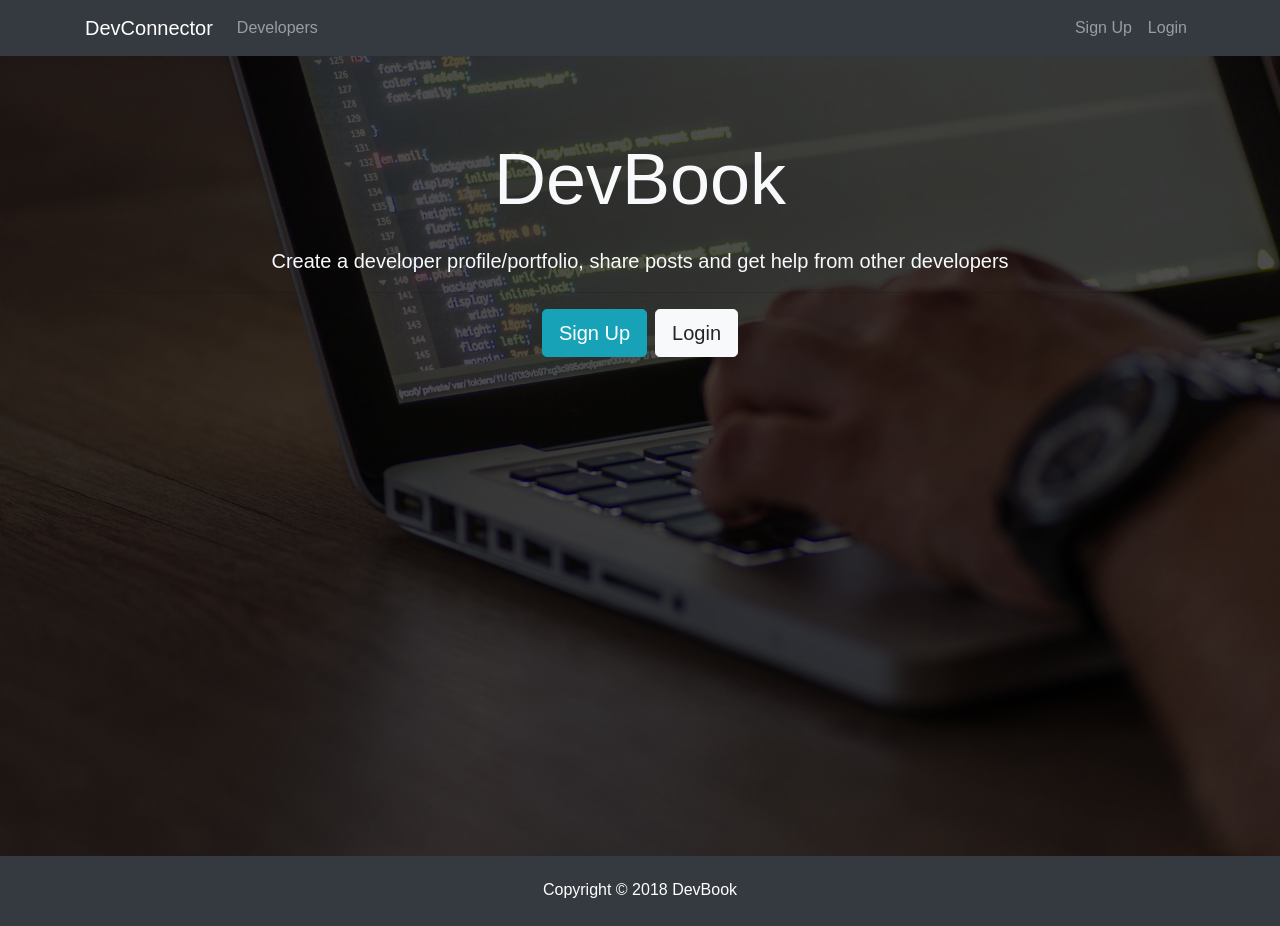
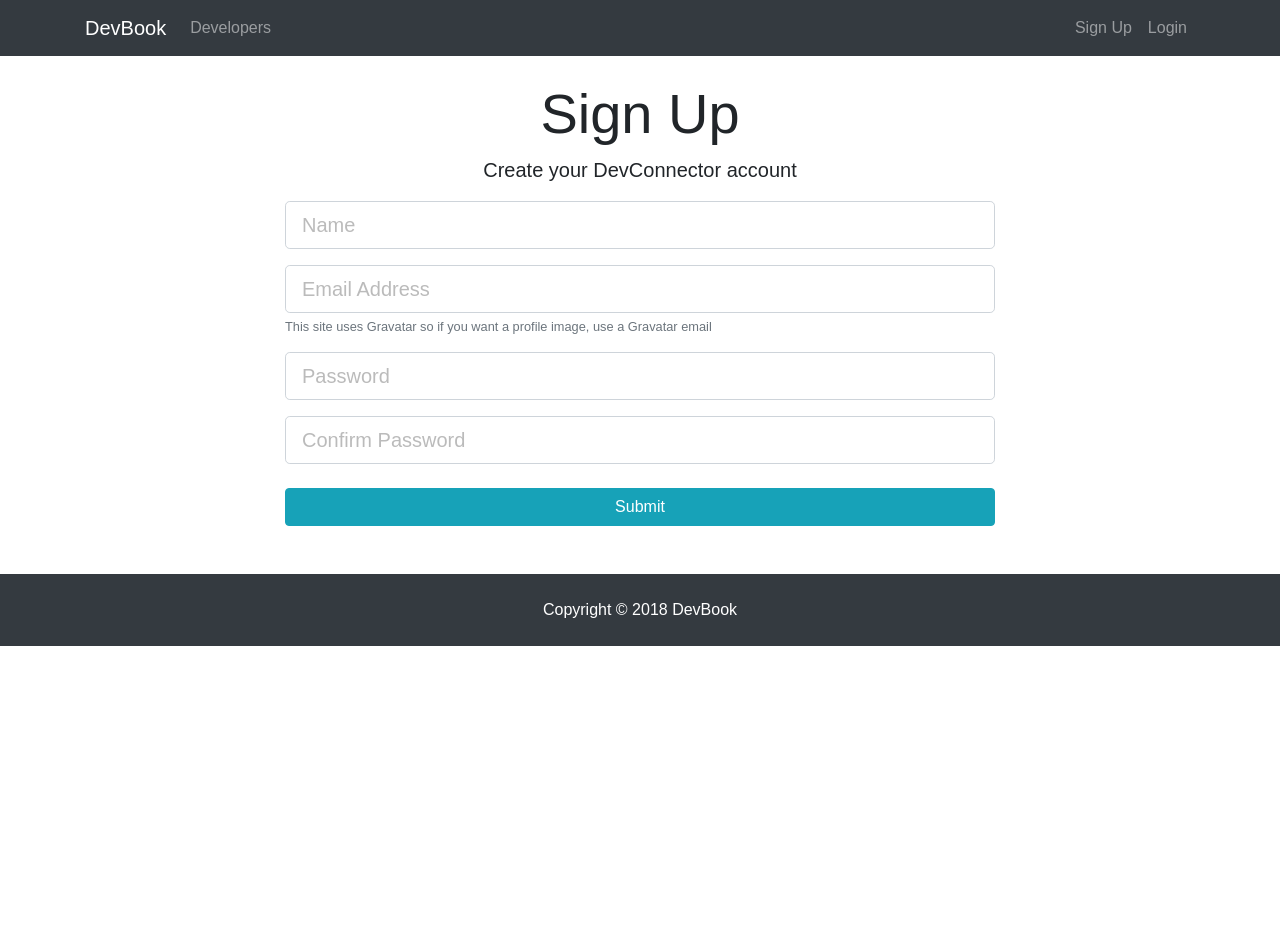
Before and after one commit to Dmitry-White/DevBook, a React (Create React App) app in the folder client/: page /register in a window 1280 px wide. After the commit the page ends 800 px from the top, so only its background shows below. Built offline with nearby package versions, Linux system fonts and the light colour scheme.

Commit message:
Add basic login and register components

```diff
--- a/client/package.json
+++ b/client/package.json
@@ -5,6 +5,7 @@
   "dependencies": {
     "react": "^16.4.2",
     "react-dom": "^16.4.2",
+    "react-router-dom": "^4.3.1",
     "react-scripts": "1.1.4"
   },
   "scripts": {
--- a/client/src/App.js
+++ b/client/src/App.js
@@ -1,17 +1,26 @@
 import React, { Component } from 'react';
+import { BrowserRouter as Router, Route } from 'react-router-dom';
 import './App.css';
 import Navbar from './components/layout/Navbar';
 import Landing from './components/layout/Landing';
 import Footer from './components/layout/Footer';
+import Register from './components/auth/Register';
+import Login from './components/auth/Login';
 
 class App extends Component {
   render() {
     return (
-      <div className="App">
-        <Navbar />
-        <Landing />
-        <Footer />
-      </div>
+      <Router>
+        <div className="App">
+          <Navbar />
+          <Route path='/' exact component={Landing} />
+          <div className='container'>
+            <Route path='/register' exact component={Register} />
+            <Route path='/login' exact component={Login} />
+          </div>
+          <Footer />
+        </div>
+      </Router>
     );
   }
 }
--- /dev/null
+++ b/client/src/components/auth/Login.js
@@ -0,0 +1,29 @@
+import React, { Component } from 'react'
+
+class Login extends Component {
+    render() {
+        return (
+            <div className="login">
+                <div className="container">
+                    <div className="row">
+                        <div className="col-md-8 m-auto">
+                            <h1 className="display-4 text-center">Log In</h1>
+                            <p className="lead text-center">Sign in to your DevConnector account</p>
+                            <form action="dashboard.html">
+                                <div className="form-group">
+                                    <input type="email" className="form-control form-control-lg" placeholder="Email Address" name="email" />
+                                </div>
+                                <div className="form-group">
+                                    <input type="password" className="form-control form-control-lg" placeholder="Password" name="password" />
+                                </div>
+                                <input type="submit" className="btn btn-info btn-block mt-4" />
+                            </form>
+                        </div>
+                    </div>
+                </div>
+            </div>
+        )
+    };
+};
+
+export default Login;
--- /dev/null
+++ b/client/src/components/auth/Register.js
@@ -0,0 +1,36 @@
+import React, { Component } from 'react'
+
+class Register extends Component {
+    render() {
+        return (
+            <div className="register">
+                <div className="container">
+                    <div className="row">
+                        <div className="col-md-8 m-auto">
+                            <h1 className="display-4 text-center">Sign Up</h1>
+                            <p className="lead text-center">Create your DevConnector account</p>
+                            <form action="create-profile.html">
+                                <div className="form-group">
+                                    <input type="text" className="form-control form-control-lg" placeholder="Name" name="name" required />
+                                </div>
+                                <div className="form-group">
+                                    <input type="email" className="form-control form-control-lg" placeholder="Email Address" name="email" />
+                                    <small className="form-text text-muted">This site uses Gravatar so if you want a profile image, use a Gravatar email</small>
+                                </div>
+                                <div className="form-group">
+                                    <input type="password" className="form-control form-control-lg" placeholder="Password" name="password" />
+                                </div>
+                                <div className="form-group">
+                                    <input type="password" className="form-control form-control-lg" placeholder="Confirm Password" name="password2" />
+                                </div>
+                                <input type="submit" className="btn btn-info btn-block mt-4" />
+                            </form>
+                        </div>
+                    </div>
+                </div>
+            </div>
+        )
+    };
+};
+
+export default Register;
--- a/client/src/components/layout/Landing.js
+++ b/client/src/components/layout/Landing.js
@@ -1,4 +1,5 @@
-import React, { Component } from 'react'
+import React, { Component } from 'react';
+import { Link } from 'react-router-dom';
 
 class Landing extends Component {
     render() {
@@ -11,8 +12,8 @@
                                 <h1 className="display-3 mb-4">DevBook</h1>
                                 <p className="lead"> Create a developer profile/portfolio, share posts and get help from other developers</p>
                                 <hr />
-                                <a href="register.html" className="btn btn-lg btn-info mr-2">Sign Up</a>
-                                <a href="login.html" className="btn btn-lg btn-light">Login</a>
+                                <Link to='/register' className="btn btn-lg btn-info mr-2">Sign Up</Link>
+                                <Link to='/login' className="btn btn-lg btn-light">Login</Link>
                             </div>
                         </div>
                     </div>
--- a/client/src/components/layout/Navbar.js
+++ b/client/src/components/layout/Navbar.js
@@ -1,11 +1,12 @@
-import React, { Component } from 'react'
+import React, { Component } from 'react';
+import { Link } from 'react-router-dom';
 
 class Navbar extends Component {
     render() {
         return (
             <nav className="navbar navbar-expand-sm navbar-dark bg-dark mb-4">
                 <div className="container">
-                    <a className="navbar-brand" href="landing.html">DevConnector</a>
+                    <Link className="navbar-brand" to='/'>DevBook</Link>
                     <button className="navbar-toggler" type="button" data-toggle="collapse" data-target="#mobile-nav">
                         <span className="navbar-toggler-icon"></span>
                     </button>
@@ -13,16 +14,16 @@
                     <div className="collapse navbar-collapse" id="mobile-nav">
                         <ul className="navbar-nav mr-auto">
                             <li className="nav-item">
-                                <a className="nav-link" href="profiles.html"> Developers</a>
+                                <Link className="nav-link" to='/profile'> Developers</Link>
                             </li>
                         </ul>
 
                         <ul className="navbar-nav ml-auto">
                             <li className="nav-item">
-                                <a className="nav-link" href="register.html">Sign Up</a>
+                                <Link className="nav-link" to='/register'>Sign Up</Link>
                             </li>
                             <li className="nav-item">
-                                <a className="nav-link" href="login.html">Login</a>
+                                <Link className="nav-link" to='/login'>Login</Link>
                             </li>
                         </ul>
                     </div>
```
